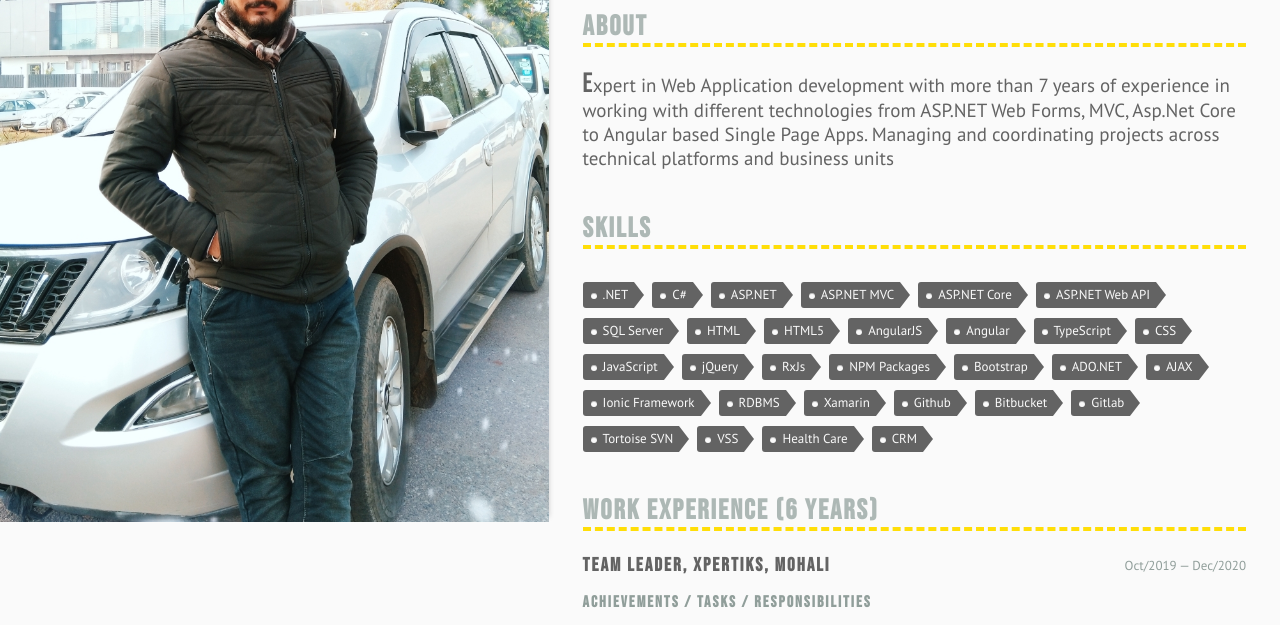
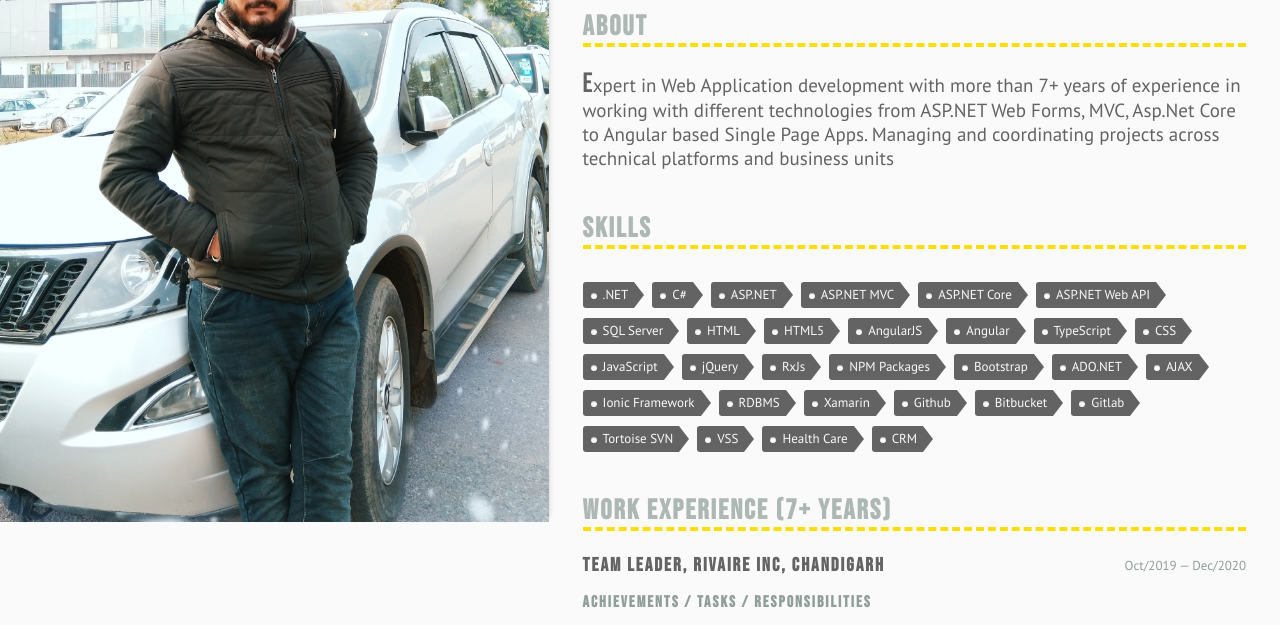
Before and after one commit to loveneetchahal/meanstackchahal.github.io, an Electron app: page index.html in a window 1280 px wide. Shown: the part 278-903 px from the top of the page. Drawn offline with Linux system fonts and the light colour scheme; files whose address does not match are found by name.

Commit message:
updated profile

```diff
--- a/index.html
+++ b/index.html
@@ -58,7 +58,7 @@
 			<h2>About</h2>
 
 			<p>
-				Expert in Web Application development with more than 7 years of experience in working with different
+				Expert in Web Application development with more than 7+ years of experience in working with different
 				technologies from ASP.NET Web Forms, MVC, Asp.Net Core to Angular based Single Page Apps.
 				Managing and coordinating projects across technical platforms and business units
 			</p>
@@ -103,11 +103,11 @@
 
 		<section class="section">
 
-			<h2>Work Experience (6 Years)</h2>
+			<h2>Work Experience (7+ Years)</h2>
 
 			<div class="experience">
 				<div class="top-row">
-					<h3>Team Leader, Xpertiks, Mohali</h3>
+					<h3>Team Leader, Rivaire INC, Chandigarh</h3>
 
 					<div class="duration">
 						<span>Oct/2019</span>&nbsp;&mdash;&nbsp;<span>Dec/2020</span>
```
